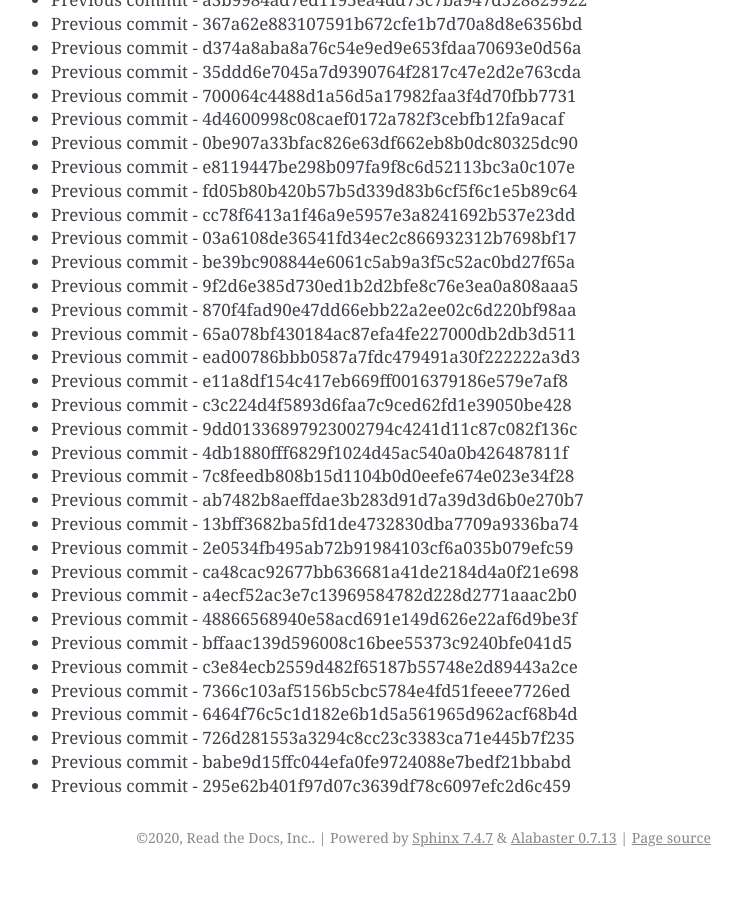
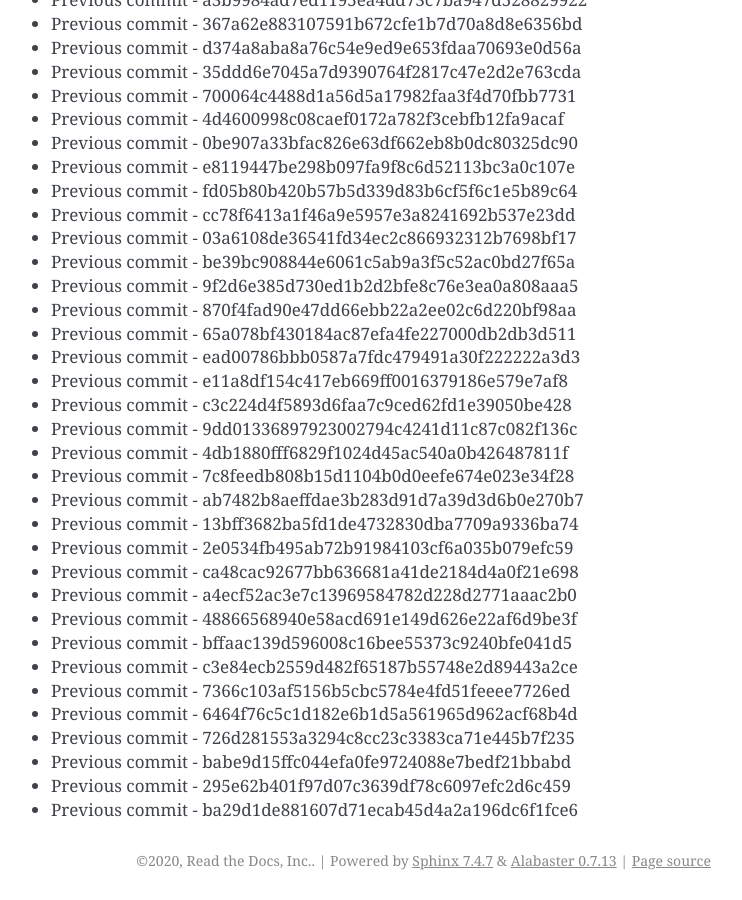
Before and after one commit to readthedocs/rtd-git-stresstest, a Sphinx documentation site: the page built from docs/updates.rst, in a window 1280 px wide and 900 px high, scrolled down 2773 px. Shown: the whole window, without its empty margins (399-1141 px from the left). Built offline with Sphinx 7.4.7, drawn with Linux system fonts in a browser that asks for light colours; before the commit the page ends 3650 px from its top, so only the background shows below that.

Commit message:
Generating commit from previous: ba29d1de881607d71ecab45d4a2a196dc6f1fce6

```diff
--- a/docs/updates.rst
+++ b/docs/updates.rst
@@ -148,3 +148,4 @@ It can be tested for any performance characteristics.
 * Previous commit - 726d281553a3294c8cc23c3383ca71e445b7f235
 * Previous commit - babe9d15ffc044efa0fe9724088e7bedf21bbabd
 * Previous commit - 295e62b401f97d07c3639df78c6097efc2d6c459
+* Previous commit - ba29d1de881607d71ecab45d4a2a196dc6f1fce6
```
